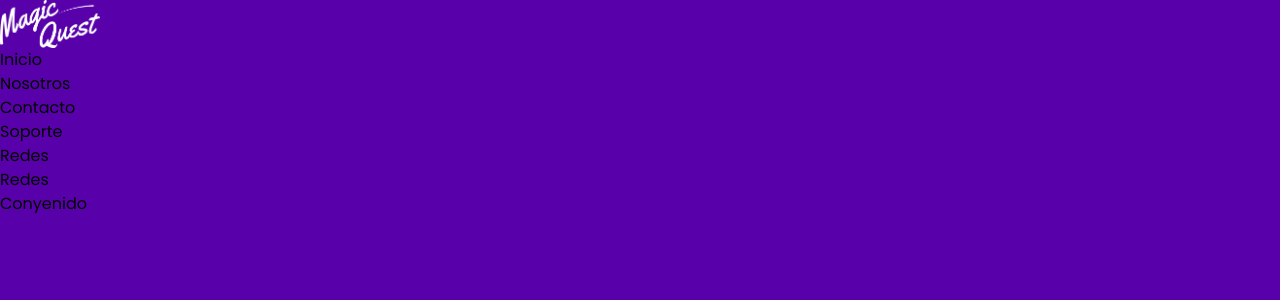
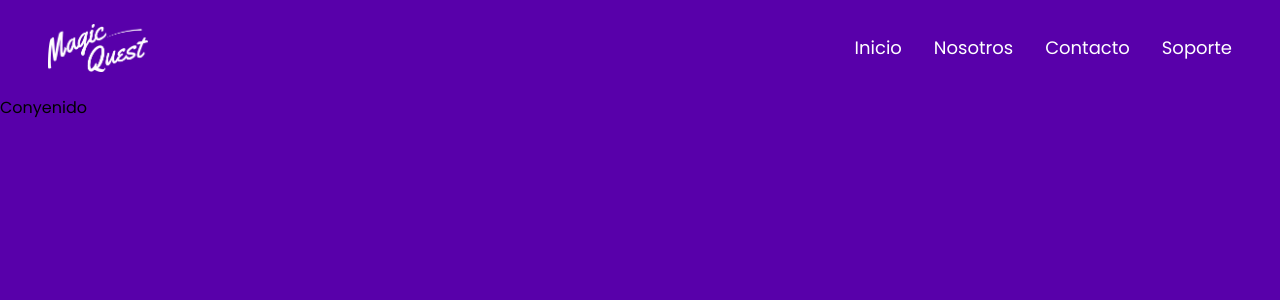
Before and after one commit to CarolinaOM/landing-react, a React app: page / in a window 1280 px wide. Shown: the top 300 px of the page. Built offline with nearby package versions, Linux system fonts and the light colour scheme; the HTML template or start-up script is replaced by a standard one.

Commit message:
Definiendo estilo de navbar

```diff
--- a/src/components/Navbar/Navbar.jsx
+++ b/src/components/Navbar/Navbar.jsx
@@ -27,29 +27,25 @@ const navbarlinks =[
 const Navbar = () => {
   return (
     <nav>
-      <div>
+      <div className='flex justify-between items-center sm:px-12 sm:py-6 px-4 py-3'>
 
+         { /* Logo Navar */}
         <div>
             <img src={Logo} alt= 'Logo del sitio' className='w-[100px]' />
         </div>
 
+         { /* Navegación desktop */}
         <div>
-            <ul>
+            <ul className='flex sm:space-x-8 space-x-4'>
                 {navbarlinks.map((link)=>(
                     <li key={link.id}>
-                        <a href={link.link}> {link.title} </a>
+                        <a className='text-white sm:text-lg text-sm hover:text-sky-200
+                        transition-trasform hover:scale-110 transform inline-block duration-300'
+                        href={link.link}> {link.title} </a>
                     </li>
                 ))}
             </ul>
         </div>
-
-        <div>
-            <ul>
-                <li>Redes</li>
-                <li>Redes</li>
-            </ul>
-        </div>
-
       </div>
     </nav>
   )
```
